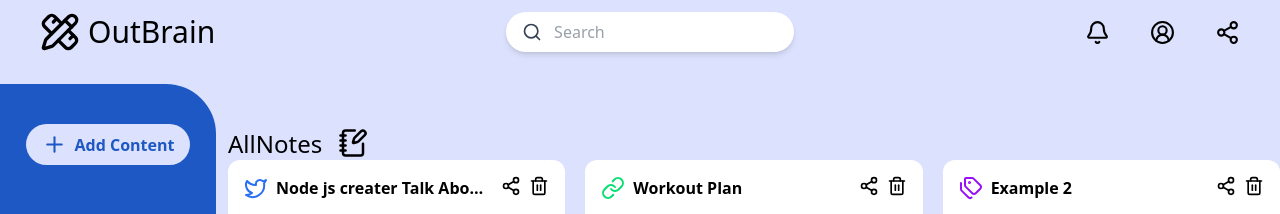
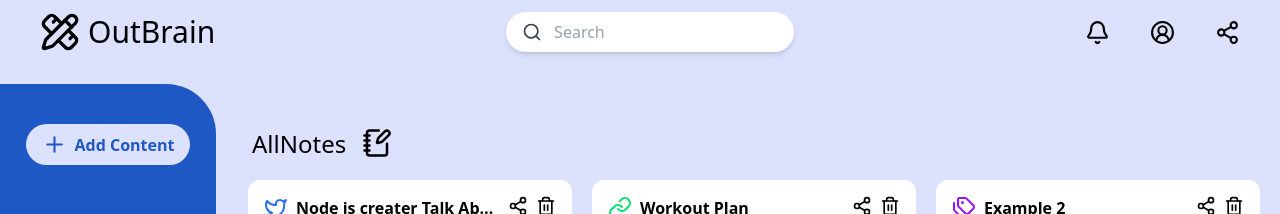
Before and after one commit to LokendraNath/OutBrain, a React (Vite) app in the folder client/: page / in a window 1280 px wide. Shown: the top 214 px of the page. Built offline with nearby package versions, Linux system fonts and the light colour scheme.

Commit message:
fix dashboard

```diff
--- a/client/src/components/Pages/Dashboard.tsx
+++ b/client/src/components/Pages/Dashboard.tsx
@@ -3,11 +3,11 @@ import Card from "../UI/Card";
 
 const Dashboard = () => {
   return (
-    <div>
-      <div className="mb- flex space-x-4 pt-1">
+    <>
+      <div className="mb-5 flex space-x-4 pt-1 pl-6">
         <h1 className="text-2xl">AllNotes</h1> <NotebookPen size={30} />
       </div>
-      <div className="grid grid-cols-3 gap-5">
+      <div className="grid grid-cols-3 gap-5 px-5">
         <Card
           type="tweet"
           title="Node js creater Talk About the AI Taking the jobs"
@@ -44,7 +44,7 @@ const Dashboard = () => {
           link="hkkejrkj"
         />
       </div>
-    </div>
+    </>
   );
 };
 export default Dashboard;
```
